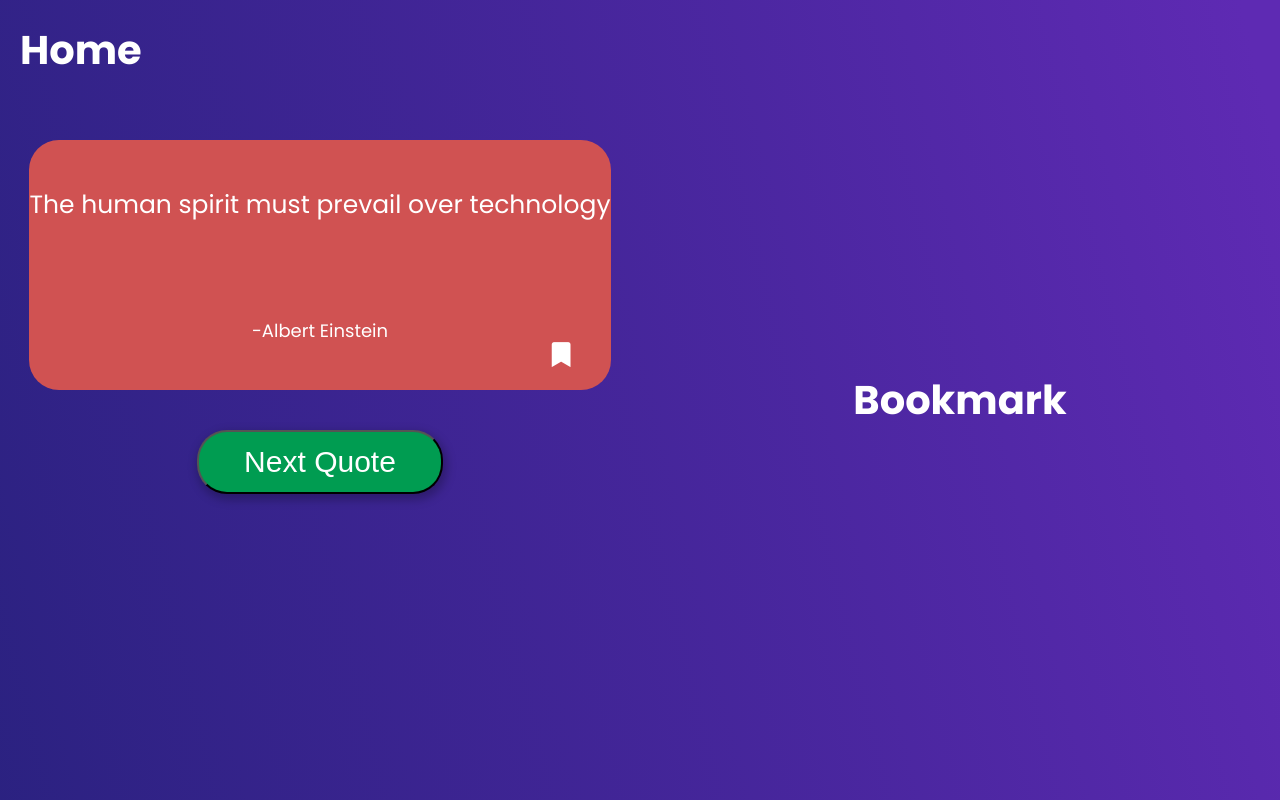
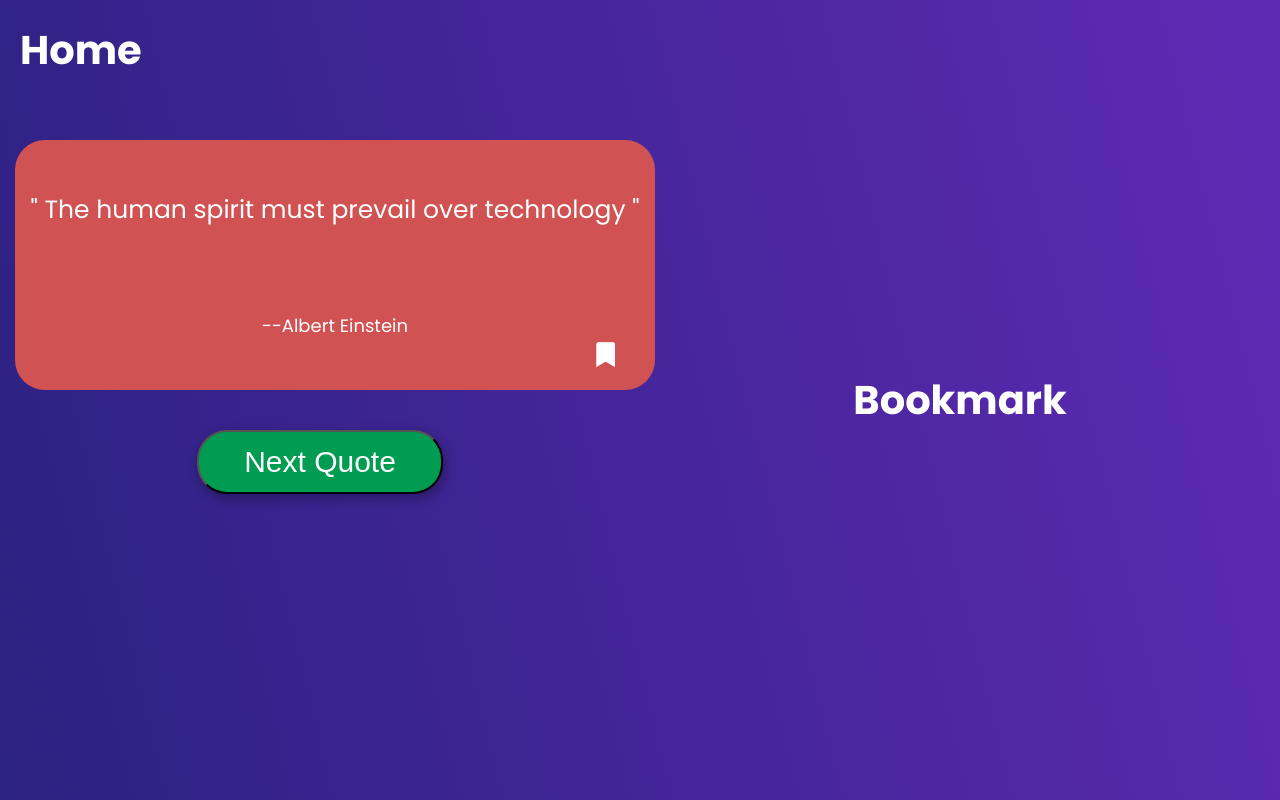
Before and after one commit to shinoj-exe/tghtech-React-Front-end-Task, a React (Create React App) app: page / in a window 1280 px wide. Built offline with nearby package versions, Linux system fonts and the light colour scheme.

Commit message:
quotes updated

```diff
--- a/src/components/Home.js
+++ b/src/components/Home.js
@@ -7,7 +7,8 @@ const Home = () => {
   return (
     <div className='homePage'>
       <h1>Home</h1>
-      <QuotePage></QuotePage>
+      <QuotePage ></QuotePage>
+
     </div>
   )
 }
--- a/src/components/QuotePage.css
+++ b/src/components/QuotePage.css
@@ -1,9 +1,10 @@
 .quote-box{
-    min-width: 500px;
+    width: 100%;
     min-height: 250px;
     background: #D05252;
     border-radius: 30px;
-    margin: 40px 0 40px 0;
+    margin: 40px 0 40px 15px;
+    padding: 10px;
     display: flex;
     flex-direction: column;
     align-items: center;
@@ -12,6 +13,7 @@
     font-size: 25px;
     position: relative;
 }
+
 .quote-author{
     font-size: 18px;
 }
--- a/src/components/QuotePage.js
+++ b/src/components/QuotePage.js
@@ -29,8 +29,8 @@ const QuotePage = () => {
   return (
     <div className='quote-page'>
       <div className="quote-box">
-        <div className="quote-text" id='quote'>{quote}</div>
-        <div className="quote-author">{author}</div>
+        <div className="quote-text" id='quote'>" {quote} "</div>
+        <div className="quote-author">-{author}</div>
         <div className="bookmark-btn">
             <i class="fa fa-bookmark"></i>
         </div>
```
